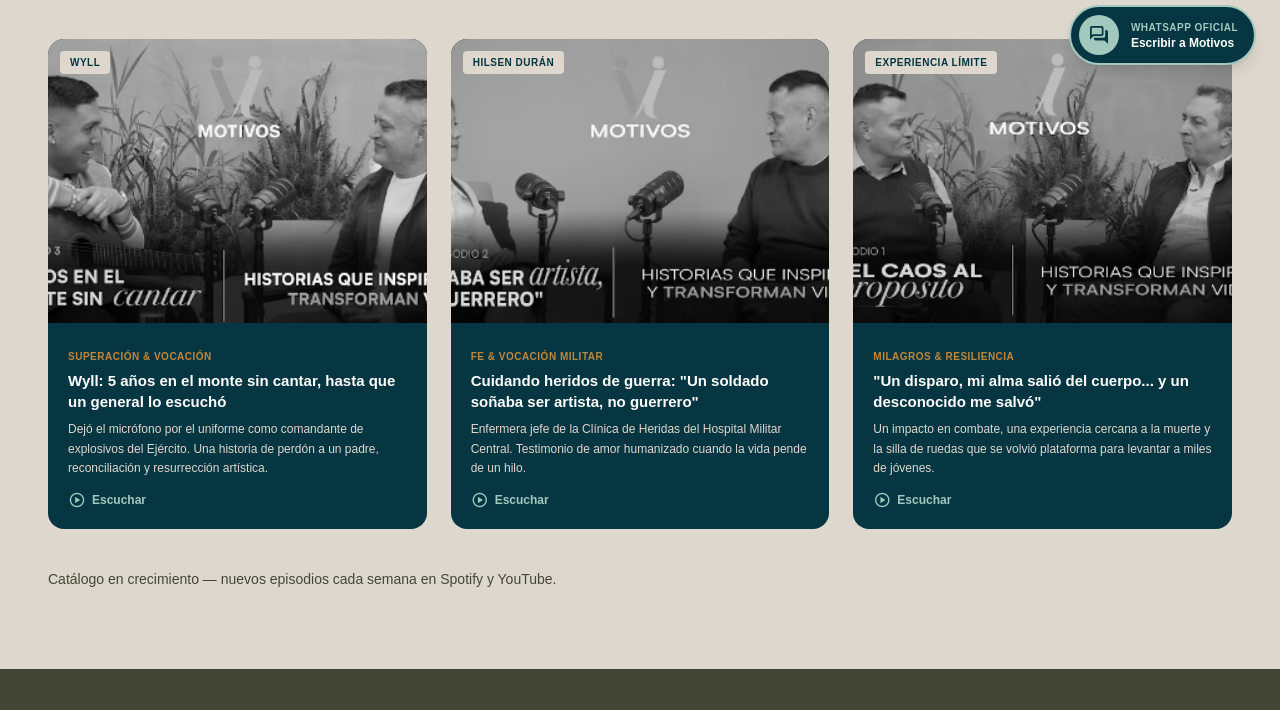
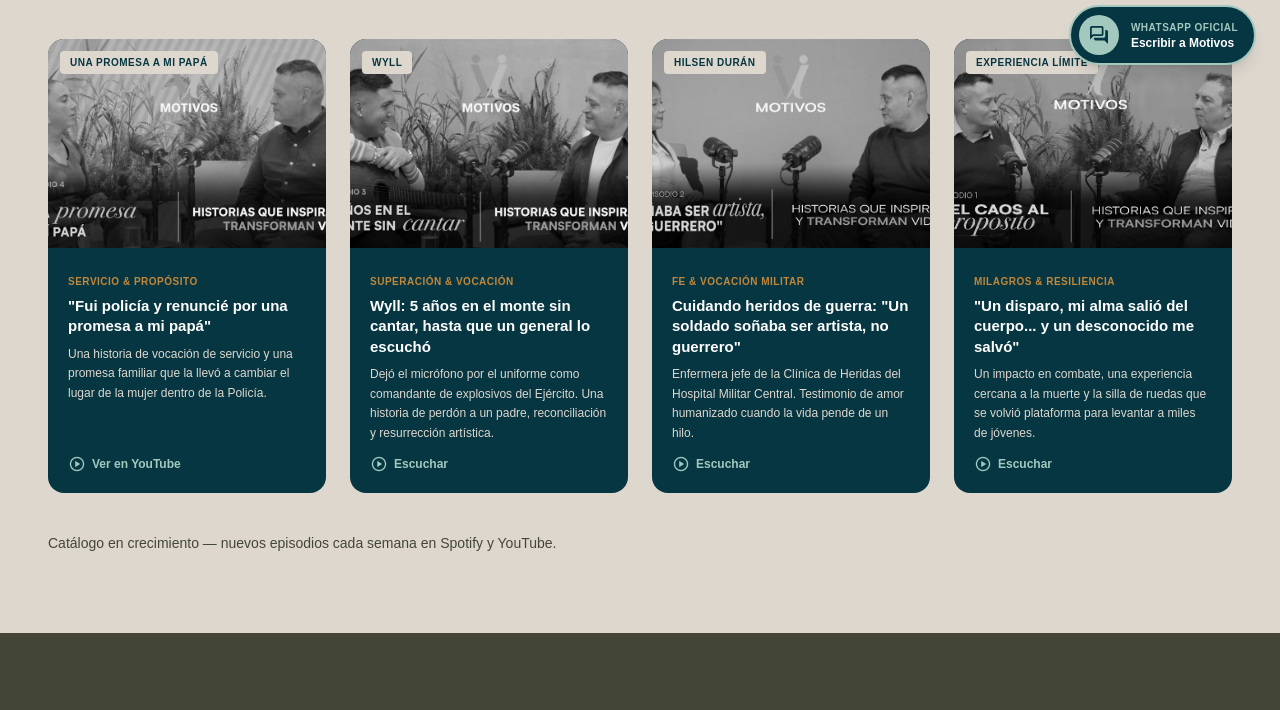
Before and after one commit to jeroborja1/Motivos-podcast-, a website: page podcast.html in a window 1280 px wide. Shown: the part 711-1421 px from the top of the page. Drawn offline with nearby package versions, Linux system fonts and the light colour scheme; a web font is replaced by a local one.

Commit message:
Miniaturas reales de episodios y nuevo episodio en el catálogo
Reemplaza los thumbnails recortados de Wyll y Hilsen Durán por las
miniaturas oficiales de YouTube (sin recorte, mayor resolución).
Agrega la cuarta tarjeta de episodio "Una promesa a mi papá" al
catálogo de /podcast.

Co-Authored-By: Claude Sonnet 5 <noreply@anthropic.com>

```diff
--- a/podcast.html
+++ b/podcast.html
@@ -186,10 +186,26 @@ Tienda <span class="material-symbols-outlined text-[18px]">expand_more</span>
 <div class="w-full rounded-2xl overflow-hidden border border-oliva">
 <iframe allow="autoplay; clipboard-write; encrypted-media; fullscreen; picture-in-picture" allowfullscreen="" frameborder="0" height="232" loading="lazy" src="https://open.spotify.com/embed/show/3bzIpZowzU4c7jZOxtz2AS?utm_source=generator&amp;theme=0" width="100%"></iframe>
 </div>
-<div class="grid grid-cols-1 sm:grid-cols-2 lg:grid-cols-3 gap-6">
+<div class="grid grid-cols-1 sm:grid-cols-2 xl:grid-cols-4 gap-6">
 <article class="bg-petroleo rounded-2xl overflow-hidden flex flex-col group">
 <div class="relative aspect-[4/3] overflow-hidden">
-<img alt="Wyll en el estudio de Motivos" class="w-full h-full object-cover grayscale group-hover:grayscale-0 transition-all duration-500" src="/img/episodio-wyll.png" loading="lazy">
+<img alt="Invitada policía en entrevista con Motivos" class="w-full h-full object-cover grayscale group-hover:grayscale-0 transition-all duration-500" src="/img/episodio-promesa-a-mi-papa.jpg" loading="lazy">
+<span class="absolute top-3 left-3 px-2.5 py-1 rounded bg-arena text-petroleo font-satoshi text-[10px] font-bold tracking-wider uppercase">Una Promesa a mi Papá</span>
+</div>
+<div class="p-5 flex-1 flex flex-col justify-between gap-3">
+<div>
+<span class="text-[10px] uppercase tracking-wider font-bold text-ocre">Servicio &amp; Propósito</span>
+<h3 class="font-satoshi text-[15px] font-bold text-blanco mt-1 leading-snug">"Fui policía y renuncié por una promesa a mi papá"</h3>
+<p class="text-xs text-arena mt-2 leading-relaxed">Una historia de vocación de servicio y una promesa familiar que la llevó a cambiar el lugar de la mujer dentro de la Policía.</p>
+</div>
+<a class="inline-flex items-center gap-1.5 text-xs font-bold text-menta hover:text-ocre transition-colors" href="https://www.youtube.com/watch?v=XA7DPNUnPmo&t=1736s" rel="noopener noreferrer" target="_blank">
+<span class="material-symbols-outlined text-[18px]">play_circle</span> Ver en YouTube
+</a>
+</div>
+</article>
+<article class="bg-petroleo rounded-2xl overflow-hidden flex flex-col group">
+<div class="relative aspect-[4/3] overflow-hidden">
+<img alt="Wyll en el estudio de Motivos" class="w-full h-full object-cover grayscale group-hover:grayscale-0 transition-all duration-500" src="/img/episodio-wyll.jpg" loading="lazy">
 <span class="absolute top-3 left-3 px-2.5 py-1 rounded bg-arena text-petroleo font-satoshi text-[10px] font-bold tracking-wider uppercase">Wyll</span>
 </div>
 <div class="p-5 flex-1 flex flex-col justify-between gap-3">
@@ -205,7 +221,7 @@ Tienda <span class="material-symbols-outlined text-[18px]">expand_more</span>
 </article>
 <article class="bg-petroleo rounded-2xl overflow-hidden flex flex-col group">
 <div class="relative aspect-[4/3] overflow-hidden">
-<img alt="Hilsen Durán en entrevista con Motivos" class="w-full h-full object-cover grayscale group-hover:grayscale-0 transition-all duration-500" src="/img/episodio-hilsen-duran.png" loading="lazy">
+<img alt="Hilsen Durán en entrevista con Motivos" class="w-full h-full object-cover grayscale group-hover:grayscale-0 transition-all duration-500" src="/img/episodio-hilsen-duran.jpg" loading="lazy">
 <span class="absolute top-3 left-3 px-2.5 py-1 rounded bg-arena text-petroleo font-satoshi text-[10px] font-bold tracking-wider uppercase">Hilsen Durán</span>
 </div>
 <div class="p-5 flex-1 flex flex-col justify-between gap-3">
```
Also changed, not shown: index.html (+2 -2 lines), src/pages/home.html (+2 -2 lines), src/pages/podcast.html (+19 -3 lines), img/episodio-hilsen-duran.jpg (added), img/episodio-hilsen-duran.png (deleted), img/episodio-promesa-a-mi-papa.jpg (added), img/episodio-wyll.jpg (added), img/episodio-wyll.png (deleted).
